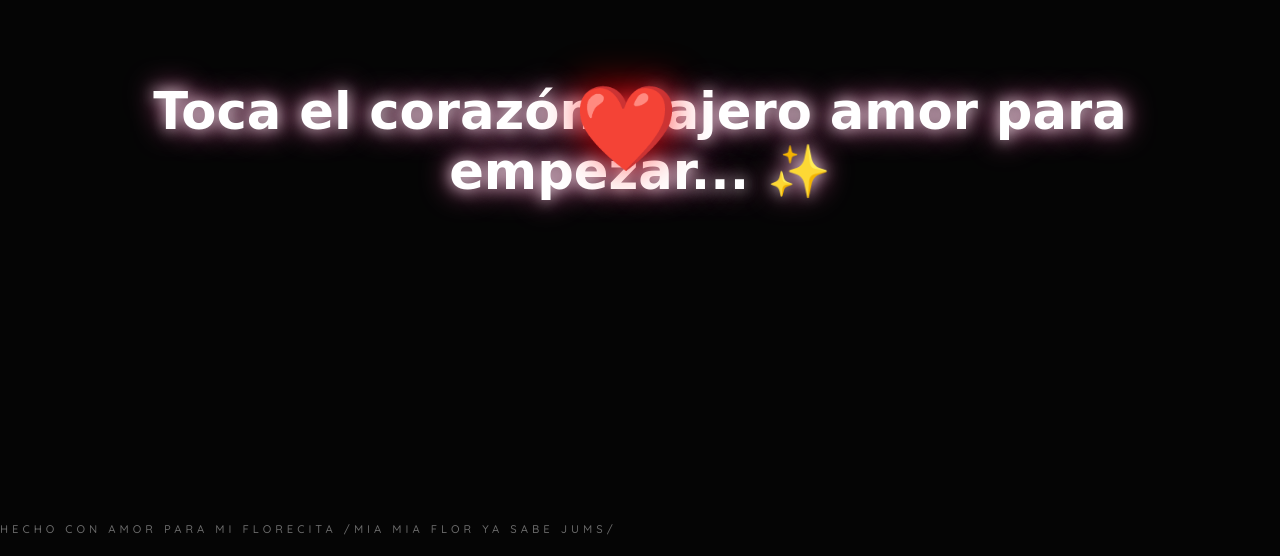
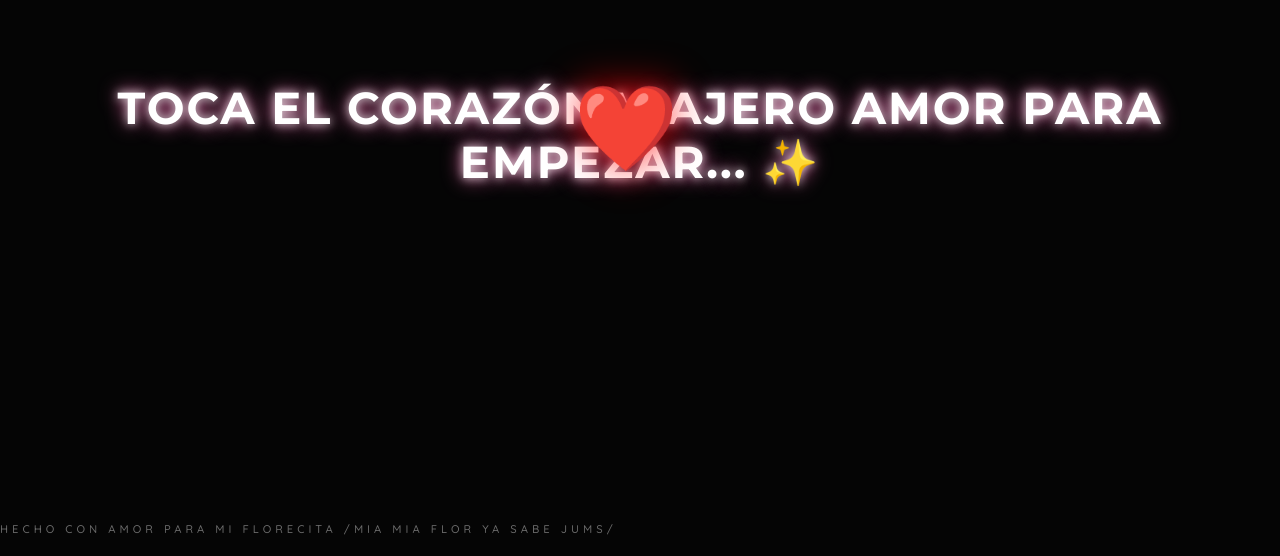
Before and after one commit to jhonatandaza0909-a11y/FLOWER, a plain HTML site: page index.html in a window 1280 px wide. Shown: the part 244-800 px from the top of the page. Drawn offline with Linux system fonts and the light colour scheme.

Commit message:
Update style.css

```diff
--- a/style.css
+++ b/style.css
@@ -32,7 +32,7 @@ body, html {
 .pulse-heart {
     font-size: 5rem;
     cursor: pointer;
-    position: absolute; /* Permite el movimiento libre */
+    position: absolute;
     z-index: 100;
     filter: drop-shadow(0 0 20px rgba(255, 0, 0, 0.8));
     animation: heartbeat 1.2s infinite ease-in-out;
@@ -45,17 +45,21 @@ body, html {
     50% { transform: scale(1.2); }
 }
 
-/* Letras de la canción con Neón */
+/* Letras de la canción con Montserrat (Más legible) */
 #lyrics-text {
-    font-family: 'Dancing Script', cursive;
-    font-size: 3.2rem;
+    font-family: 'Montserrat', sans-serif; /* Cambio a Montserrat */
+    font-weight: 700;
+    font-size: 2.8rem;
     text-align: center;
     min-height: 150px;
     transition: all 0.5s ease;
-    text-shadow: 0 0 15px rgba(255, 255, 255, 0.8), 0 0 30px #ff69b4;
+    /* Neón más enfocado para lectura clara */
+    text-shadow: 0 0 10px rgba(255, 255, 255, 0.8), 0 0 20px #ff69b4;
     padding: 0 20px;
     z-index: 50;
     position: relative;
+    text-transform: uppercase; /* Opcional: le da un toque moderno */
+    letter-spacing: 2px;
 }
 
 /* Flores Rosadas */
```
